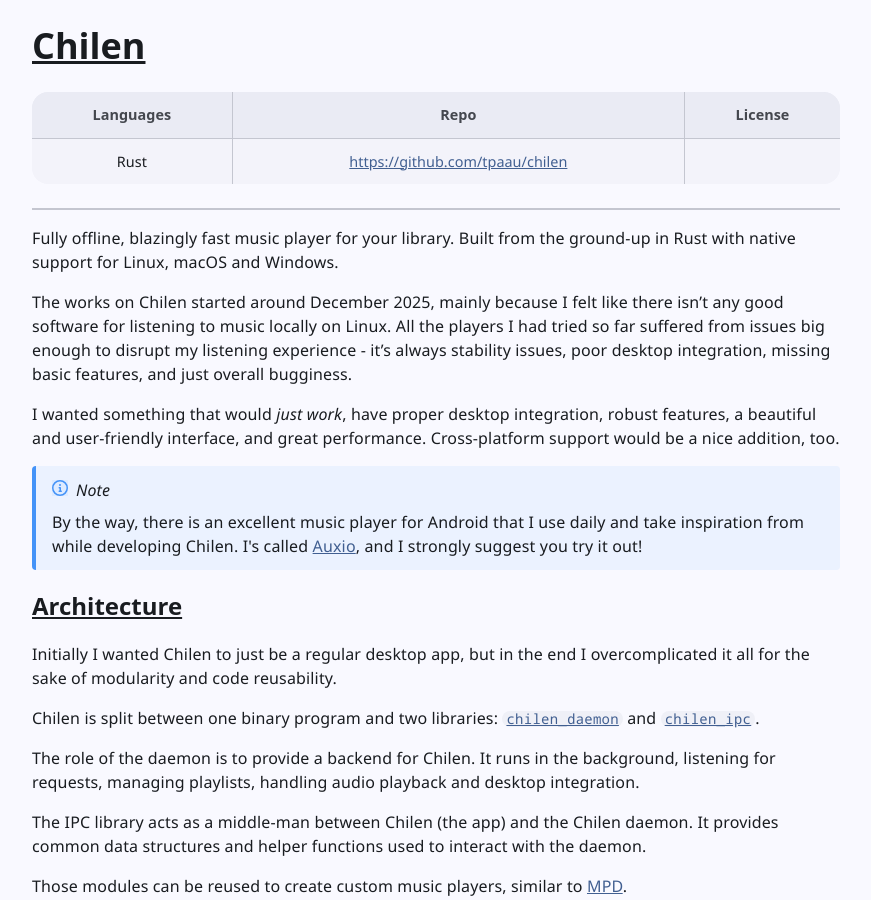
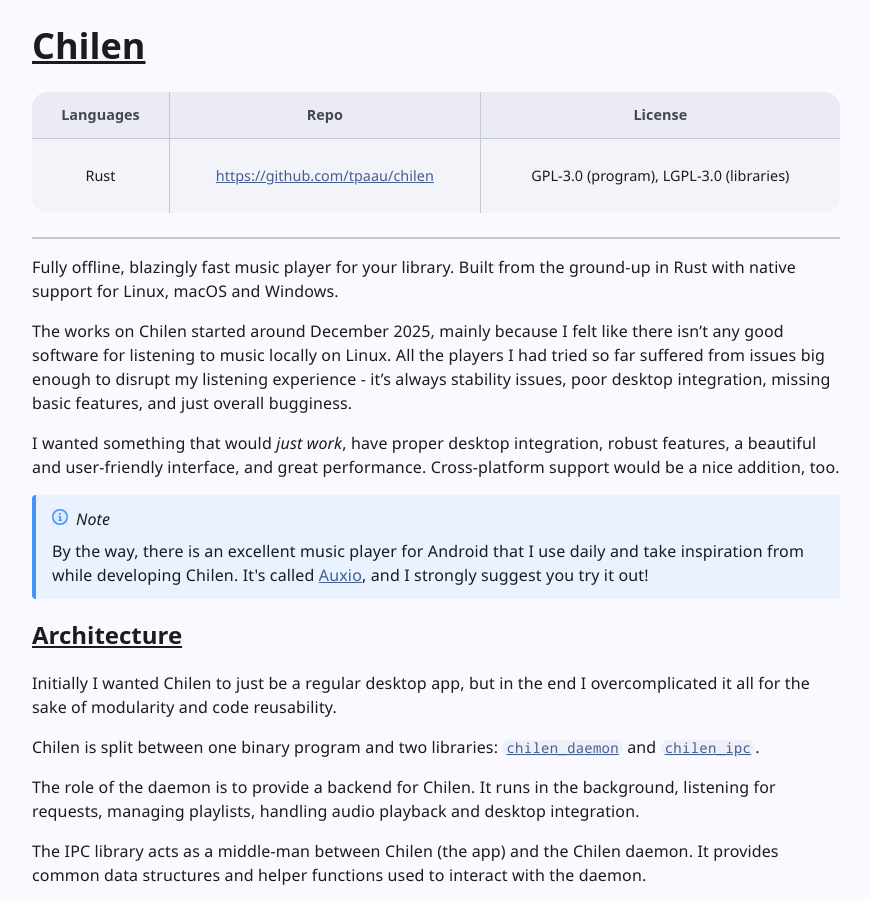
Before and after one commit to tpaau/tpaau.dev, a Jekyll site: the page built from _projects/chilen.md, in a window 1280 px wide and 900 px high. Shown: the whole window, without its empty margins (204-1075 px from the left). Built offline with Jekyll 4.4.1, drawn with Linux system fonts in a browser that asks for light colours.

Commit message:
Fix a typo in the Chilen project page and add a license display

```diff
--- a/_projects/chilen.md
+++ b/_projects/chilen.md
@@ -6,11 +6,12 @@
 description: Fully offline, blazingly fast music player for your library.
 image: /assets/images/projects/chilen/daemon.jpg
 image-alt: Screenshot of a terminal window running Chilen.
+license: GPL-3.0 (program), LGPL-3.0 (libraries)
 ---
 
 <h1 id="{{ page.name }}"><a href="#{{ page.name }}">{{ page.name }}</a></h1>
 
-{% include widgets/project-table.html languages=page.languages repo=page.repo %}
+{% include widgets/project-table.html languages=page.languages repo=page.repo license=page.license %}
 
 ---
 
@@ -29,7 +30,7 @@
 {% include widgets/common/alert.html
   type="note"
   content="By the way, there is an excellent music player for Android that I use daily and take
-inspiration from while developing Chilen. I's called
+inspiration from while developing Chilen. It's called
 <a href=\"https://github.com/OxygenCobalt/Auxio\">Auxio</a>, and I strongly suggest you try it out!"
 %}
 
```
